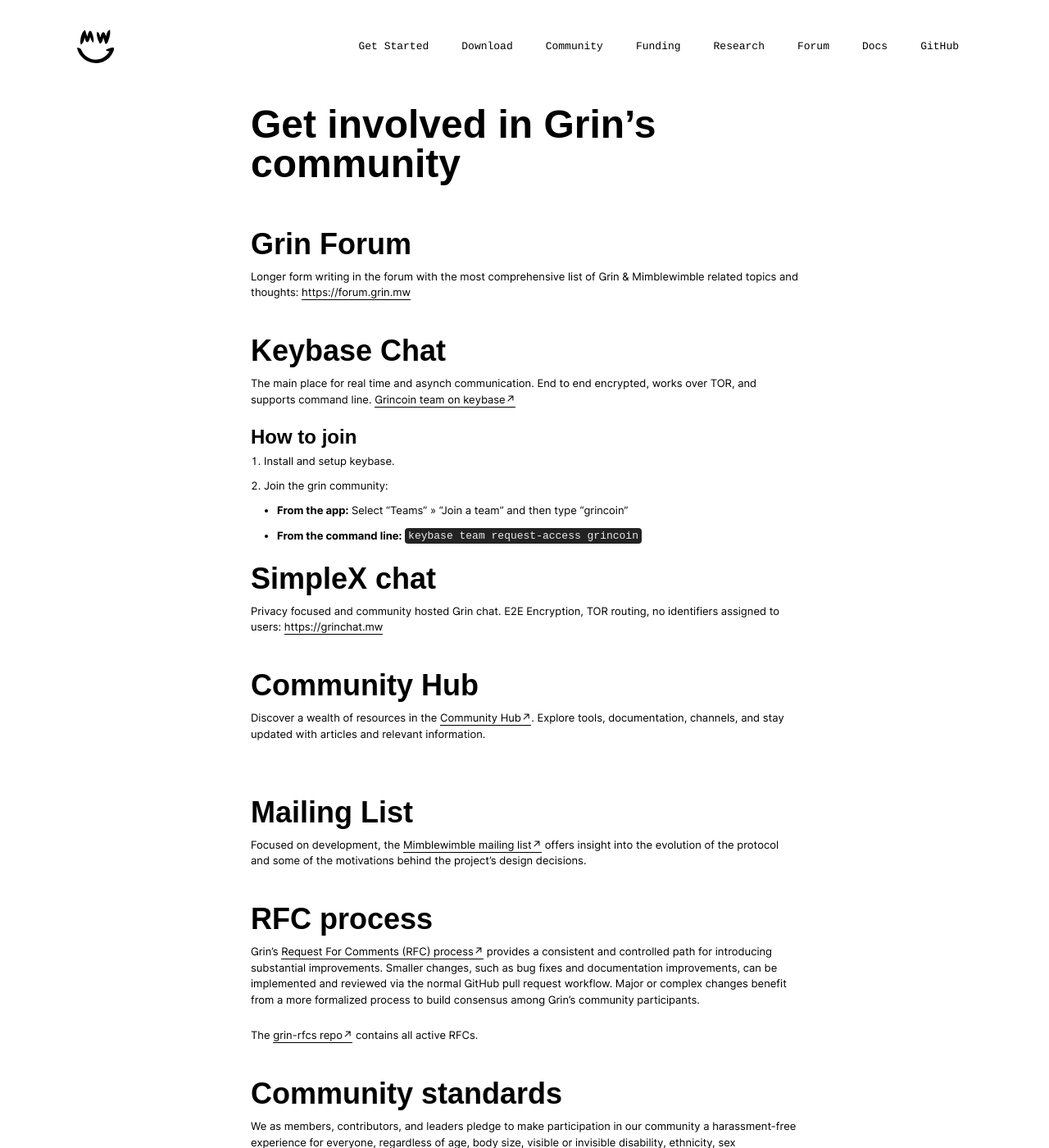
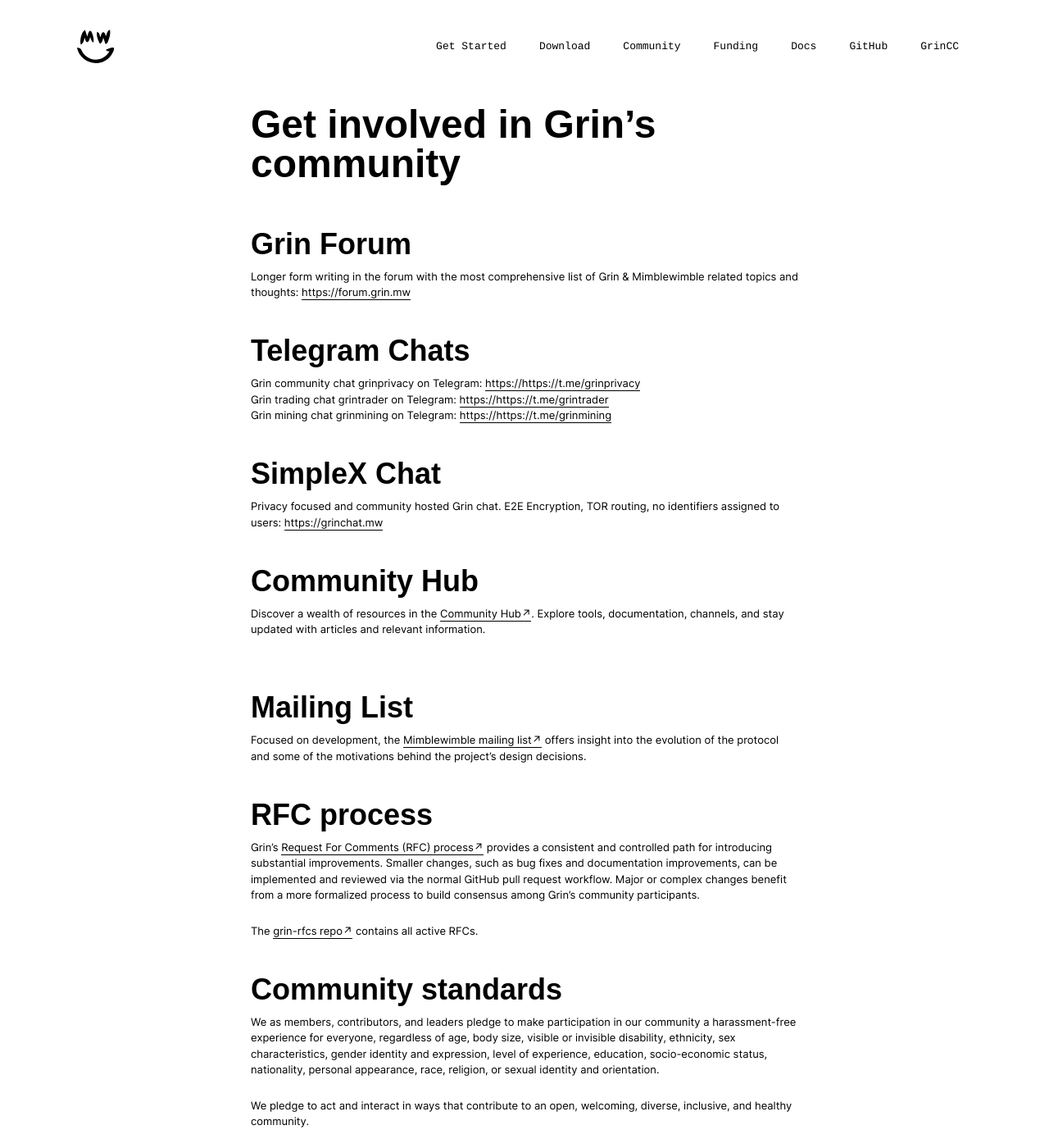
Before and after one commit to mimblewimble/site, a Jekyll site: the page built from community.md, in a window 1280 px wide and 1400 px high. Shown: the whole window at 82% size. Built offline with Jekyll 4.4.1, drawn with Linux system fonts in a browser that asks for light colours; nearby versions of some CDN libraries; our own code applies the rules of GitHub Pages for plain Markdown files.

Commit message:
updated links and community page

```diff
--- a/_includes/footer.html
+++ b/_includes/footer.html
@@ -12,7 +12,6 @@
     </p>
     <div class="footer-links">
         <a href="https://forum.grin.mw">Forum</a>
-        <a href="https://keybase.io/team/grincoin">Keybase</a>
         <a href="https://grinpost.substack.com/">News</a>
         <a href="https://github.com/mimblewimble/grin">Github</a>
         <br>
--- a/_includes/navigation.html
+++ b/_includes/navigation.html
@@ -1,6 +1,6 @@
 <nav>
   <div class="nav-logo">
-    <a href="{{'.' | relative_url}}" id="grin-logo">
+    <a href="{{'.' | relative_url}}" alt="grin-logo" id="grin-logo">
       <svg id="grin-logo-bare" width="61" height="61" viewBox="0 0 61 61" fill="none"
         xmlns="http://www.w3.org/2000/svg">
         <path
@@ -14,10 +14,9 @@
     <li><a href="{{'download' | relative_url}}">Download</a></li>
     <li><a href="{{'community' | relative_url}}">Community</a></li>
     <li><a href="{{'fund' | relative_url}}">Funding</a></li>
-    <li><a href="{{'open-research-problems' | relative_url}}">Research</a></li>
-    <li><a href="https://forum.grin.mw">Forum</a></li>
     <li><a href="https://docs.grin.mw">Docs</a></li>
     <li><a href="https://github.com/mimblewimble/grin">GitHub</a></li>
+    <li><a href="https://grincc.mw">GrinCC</a></li>
   </ul>
   <div id="hamburger" class="nav-hamburger">
     <div class="nav-hamburger-btn">
--- a/_layouts/default.html
+++ b/_layouts/default.html
@@ -9,7 +9,7 @@
     <meta name="theme-color" content="#ffffff">
 
     <title>{{ site.title }}</title>
-    <meta content='text/html; charset=utf-8' http-equiv='Content-Type'>
+    <meta content="text/html; charset=utf-8" http-equiv="Content-Type">
     <meta name="viewport" content="width=device-width, initial-scale=1, user-scalable=no">
 
     <!-- Font Awesome -->
@@ -17,23 +17,22 @@
     <link rel="stylesheet" href="https://maxcdn.bootstrapcdn.com/font-awesome/4.7.0/css/font-awesome.min.css">
 
     <!-- CSS Main  -->
-    <link rel="stylesheet" type="text/css" href="{{ site.baseurl }}/assets/css/main.css" />
+    <link rel="stylesheet" type="text/css" href="{{ site.baseurl }}/assets/css/main.css">
   </head>
   <body>
     <div id="fullscreen-menu" class="nav-hamburger-fullscreen">
-      <a href="{{'.' | relative_url}}"><h2>Index</h2></a>
+       <a href="{{'.' | relative_url}}"><h2>Index</h2></a>
       <a href="{{'get-started' | relative_url}}"><h2>Get Started</h2></a>
       <a href="{{'download' | relative_url}}"><h2>Download</h2></a>
       <a href="{{'community' | relative_url}}"><h2>Community</h2></a>
       <a href="{{'fund' | relative_url}}"><h2>Funding</h2></a>
-      <a href="{{'open-research-problems' | relative_url}}"><h2>Research</h2></a>
-      <a href="{{'blog' | relative_url}}"><h2>Blog</h2></a>
       <a href="https://docs.grin.mw"><h2>Docs</h2></a>
       <a href="https://github.com/mimblewimble/grin"><h2>GitHub</h2></a>
+      <a href="https://grincc.mw"><h2>GrinCC</h2></a>
     </div>
     <div class="full-header">
       <div class="full-nav">
-        <a href="/" id="grin-logo-full">
+        <a href="/" alt="grin-logo" id="grin-logo-full">
           <svg id="grin-logo-full-svg" width="61" height="61" viewBox="0 0 100 100" fill="none" xmlns="http://www.w3.org/2000/svg">
             <path d="M50 100C77.6142 100 100 77.6142 100 50C100 22.3858 77.6142 0 50 0C22.3858 0 0 22.3858 0 50C0 77.6142 22.3858 100 50 100Z" fill="black" />
             <path d="M49.8911 94.6322C74.5417 94.6322 94.525 74.6489 94.525 49.9983C94.525 25.3477 74.5417 5.36449 49.8911 5.36449C25.2405 5.36449 5.25726 25.3477 5.25726 49.9983C5.25726 74.6489 25.2405 94.6322 49.8911 94.6322Z" fill="#FEF102" />
@@ -47,7 +46,7 @@
     </header>
     {{ content }}
     {% include footer.html %}
-    <script type="text/javascript">
+    <script>
       var logo = document.getElementById('grin-logo-bare');
       var fullLogo = document.getElementById('grin-logo-full-svg');
       logo.addEventListener('mouseover', () => {
--- a/community.md
+++ b/community.md
@@ -3,6 +3,7 @@
 ---
 
 # Get involved in Grin's community
+
 <br>
 
 ## Grin Forum
@@ -10,17 +11,14 @@
 Longer form writing in the forum with the most comprehensive list of Grin & Mimblewimble related topics and thoughts: [https://forum.grin.mw](https://forum.grin.mw)
 <br>
 
-## Keybase Chat
-The main place for real time and asynch communication. End to end encrypted, works over TOR, and supports command line. [Grincoin team on keybase↗](https://keybase.io/team/grincoin)
+## Telegram Chats
 
-### How to join
-1. Install and setup keybase.
-2. Join the grin community:
-   * **From the app:** Select "Teams" >> "Join a team" and then type "grincoin"
-   * **From the command line:** `keybase team request-access grincoin`
+Grin community chat grinprivacy on Telegram: [https://https://t.me/grinprivacy](https://t.me/grinprivacy)
+Grin trading chat grintrader on Telegram: [https://https://t.me/grintrader](https://t.me/grintrader)
+Grin mining chat grinmining on Telegram: [https://https://t.me/grinmining](https://t.me/grinmining)
 <br>
 
-## SimpleX chat
+## SimpleX Chat
 
 Privacy focused and community hosted Grin chat. E2E Encryption, TOR routing, no identifiers assigned to users: [https://grinchat.mw](https://grinchat.mw)
 <br>
@@ -43,7 +41,6 @@
 The [grin-rfcs repo↗](https://github.com/mimblewimble/grin-rfcs) contains all active RFCs.
 <br>
 
-
 ## Community standards
 
 We as members, contributors, and leaders pledge to make participation in our community a harassment-free experience for everyone, regardless of age, body size, visible or invisible disability, ethnicity, sex characteristics, gender identity and expression, level of experience, education, socio-economic status,
```
Also changed, not shown: Gemfile (+3 -20 lines), _layouts/default-black.html (+6 -7 lines), Gemfile.lock.
